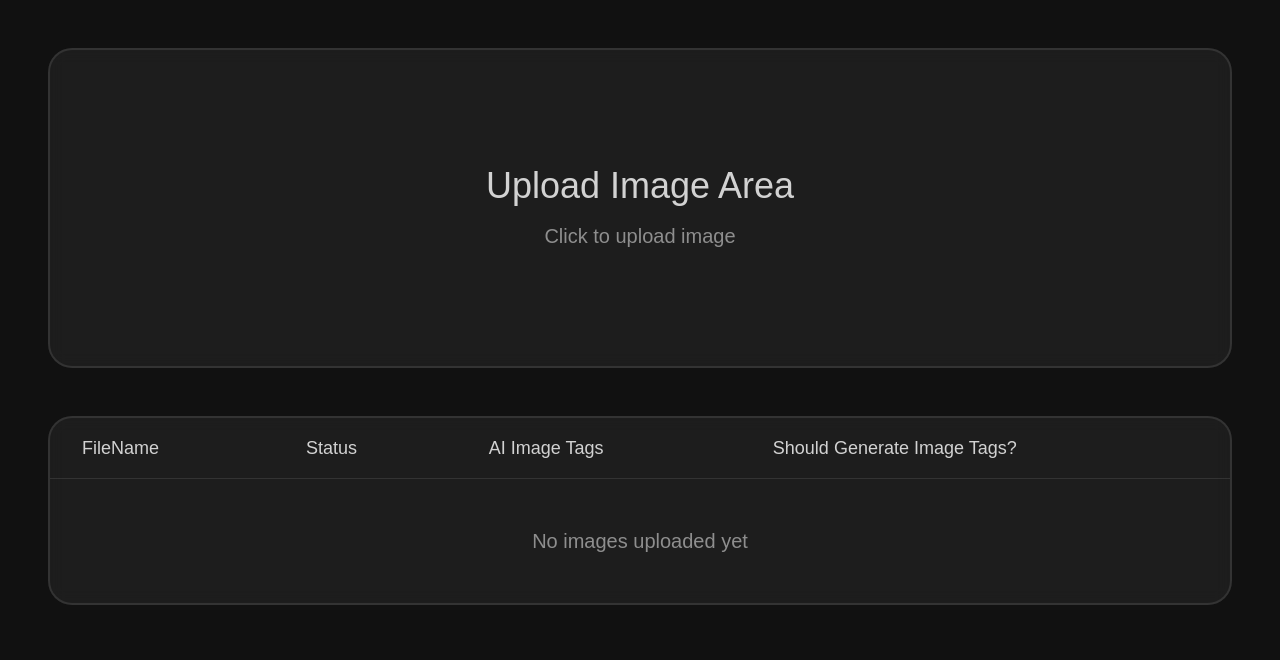
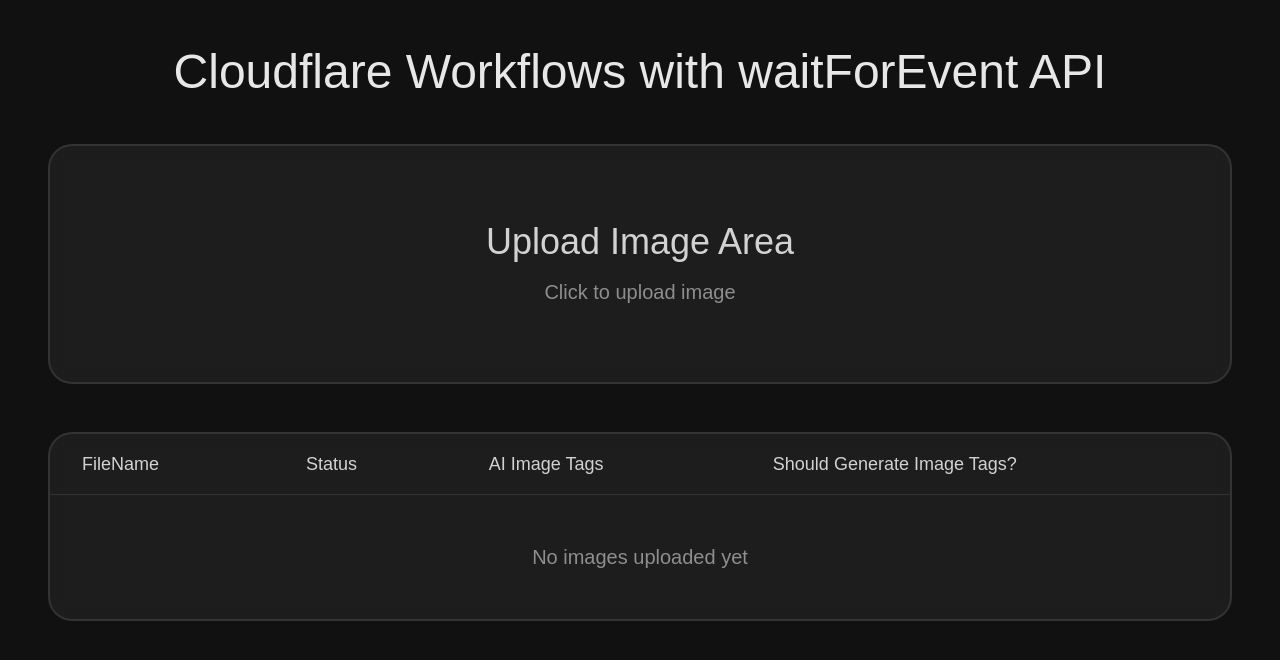
Before and after one commit to thomas-desmond/workflows-waitforevent, a Next.js app in the folder nextjs-workflow-frontend/: page / in a window 1280 px wide. Shown: the top 660 px of the page. Built offline with nearby package versions, Linux system fonts and the light colour scheme.

Commit message:
Add header to Home page and adjust ImagePreview component styling

```diff
--- a/nextjs-workflow-frontend/app/components/image-upload/ImagePreview.tsx
+++ b/nextjs-workflow-frontend/app/components/image-upload/ImagePreview.tsx
@@ -7,7 +7,7 @@
 
 export const ImagePreview = ({ previewUrl, onSelectImage }: ImagePreviewProps) => (
   <div
-    className="bg-white/5 backdrop-blur-sm rounded-3xl p-12 h-80 flex flex-col items-center justify-center cursor-pointer border-2 border-white/10 hover:border-white/20 transition-all group"
+    className="bg-white/5 backdrop-blur-sm rounded-3xl p-4 h-60 flex flex-col items-center justify-center cursor-pointer border-2 border-white/10 hover:border-white/20 transition-all group"
     onClick={onSelectImage}
   >
     {previewUrl ? (
--- a/nextjs-workflow-frontend/app/page.tsx
+++ b/nextjs-workflow-frontend/app/page.tsx
@@ -25,6 +25,7 @@
 
   return (
     <div className="flex flex-col gap-12 p-12 max-w-7xl mx-auto bg-[#111] min-h-screen text-gray-200">
+      <h1 className="text-5xl font-light text-white/90 text-center">Cloudflare Workflows with waitForEvent API</h1>
       <ImageUpload onUploadComplete={handleImageUpdate} />
       <UploadsTable uploadedImages={uploadedImages} />
     </div>
```
